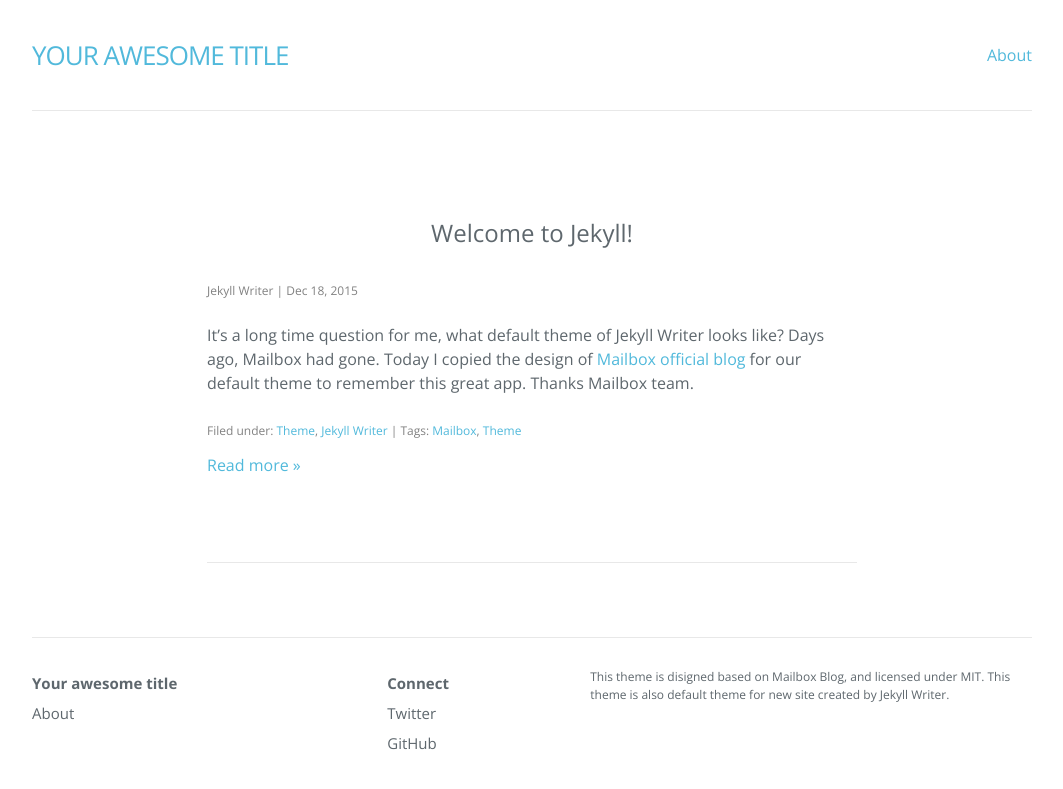
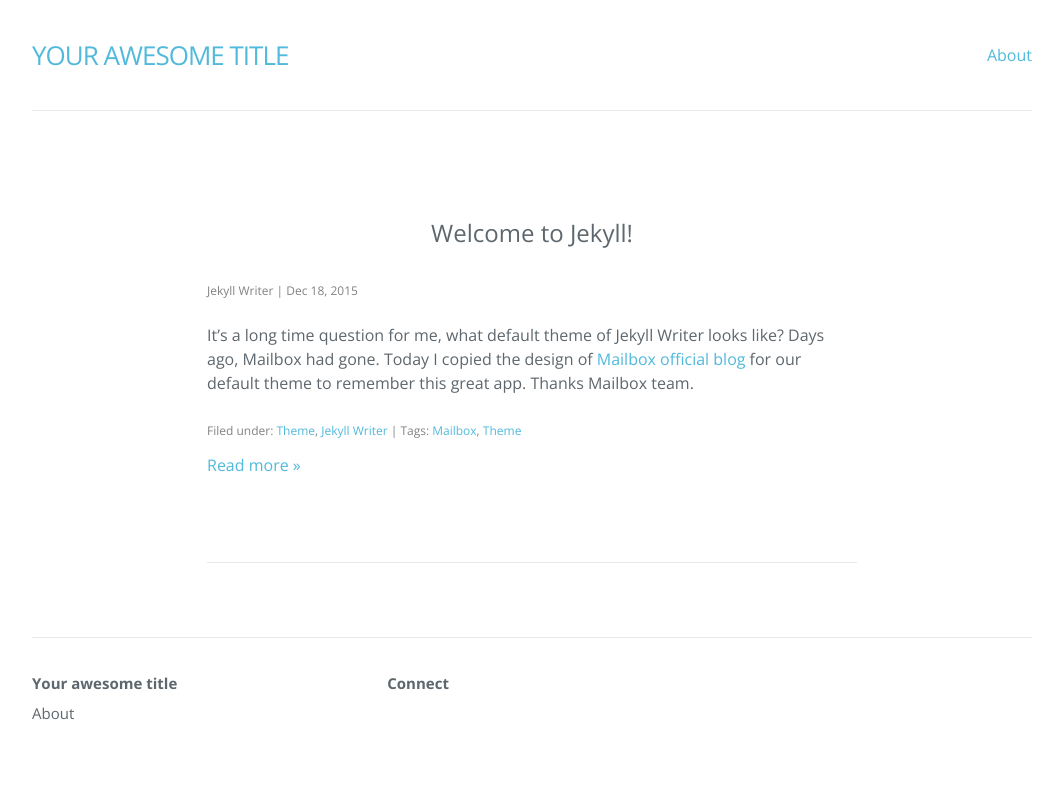
Before and after one commit to SpacialSingularity/Jekyll_Writer, a Jekyll site: the page built from index.html, in a window 1280 px wide. Shown: the top 789 px of the page, without its empty margins (108-1171 px from the left). Built offline with Jekyll 4.4.1, drawn with Linux system fonts in a browser that asks for light colours; nearby versions of some CDN libraries; the list of posts is cut into pages by our own code.

Commit message:
Update Configuration

```diff
--- a/_config.yml
+++ b/_config.yml
@@ -1,21 +1,7 @@
-# Welcome to Jekyll!
-#
-# This config file is meant for settings that affect your whole blog, values
-# which you are expected to set up once and rarely need to edit after that.
-# For technical reasons, this file is *NOT* reloaded automatically when you use
-# 'jekyll serve'. If you change this file, please restart the server process.
-
-# Site settings
+# Created by Jekyll Writer
 title: Your awesome title
 author: Jekyll Writer
-description: > # this means to ignore newlines until "baseurl:"
-  This theme is disigned based on Mailbox Blog, and licensed under MIT.
-  This theme is also default theme for new site created by Jekyll Writer.
-permalink: /:year/:month/:day/:title/
+permalink: '/:year/:month/:day/:title/'
 paginate: 6
-paginate_path: "/page/:num/"
-twitter_username: jekyllwriter
-github_username:  jekyllwriter
-gems: [jekyll-paginate]
-markdown: kramdown
-baseurl: "/Jekyll_writer"
+paginate_path: '/page/:num/'
+baseurl: /Jekyll_writer
```
